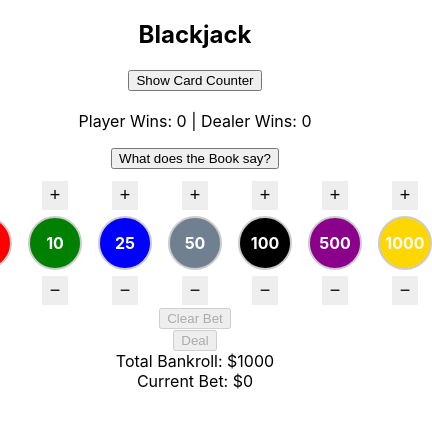
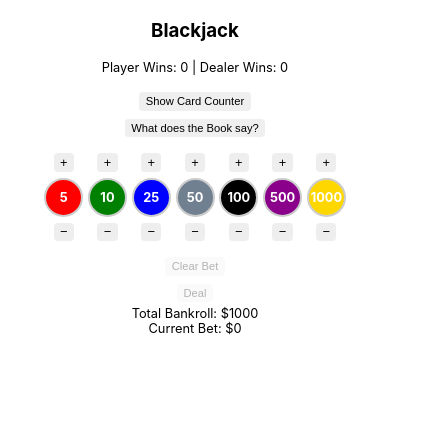
Before and after one commit to milaud/blackjack, a React (Create React App) app: page / in a window 390 px wide. Shown: the top 428 px of the page, 432 px wide, since content can reach past the window. Built offline with nearby package versions, Linux system fonts and the light colour scheme.

Commit message:
mobile-friendly css wip

```diff
--- a/src/App.js
+++ b/src/App.js
@@ -6,7 +6,7 @@ function App() {
 
   return (
     <div>
-      <h2>Blackjack</h2>
+      <h3>Blackjack</h3>
       <GameBoard numberOfDecks={numberOfDecks}/>
     </div>
   );
--- a/src/components/BetControls/BetControls.jsx
+++ b/src/components/BetControls/BetControls.jsx
@@ -10,7 +10,7 @@ export default function BetControls({
     const betOptions = [5, 10, 25, 50, 100, 500, 1000];
 
     return (
-        <div className="bet-controls">
+        <div className="chip-controls">
             <div className="chips-row">
                 {betOptions.map((amount) => (
                     <Chip
--- a/src/components/BookModal/Book.css
+++ b/src/components/BookModal/Book.css
@@ -2,14 +2,18 @@
   position: fixed;
   top: 0;
   left: 0;
-  width: 100vw;
-  height: 100vh;
+  /* width: 100vw; */
+  /* height: 100vh; */
   background-color: rgba(0, 0, 0, 0.6);
   display: flex;
   align-items: center;
   justify-content: center;
   z-index: 1000;
   /* padding: 1rem; */
+  width: 100%;
+  border-collapse: collapse;
+  font-size: 0.75rem; /* Smaller font for mobile */
+  table-layout: fixed;
 }
 
 .modal-box {
@@ -23,6 +27,7 @@
   box-shadow: 0 10px 25px rgba(0, 0, 0, 0.25);
   position: relative;
   animation: fadeIn 0.3s ease-out;
+  overflow-x: auto;
 }
 
 .modal-header {
@@ -49,21 +54,22 @@
   cursor: pointer;
 }
 
-.modal-image {
+.container {
+  display: flex;
+  flex-direction: column;
+  align-items: center;
+  padding: 1rem;
+}
+
+/* .modal-image {
   width: 100%;
   height: auto;
   border-radius: 8px;
-}
+} */
 
 @keyframes fadeIn {
   from { transform: translateY(20px); opacity: 0; }
   to { transform: translateY(0); opacity: 1; }
-}
-
-.container {
-  font-family: Arial, sans-serif;
-  /* padding: 20px; */
-
 }
 
 .legend {
@@ -112,7 +118,8 @@ table {
   border-collapse: collapse;
   margin: 20px 0;
   width: 100%;
-  max-width: 800px;
+  max-width: 100%;
+  font-weight: bold;
   /* overflow-x: auto;
   display: block; */
 }
@@ -132,8 +139,9 @@ caption {
 
 th, td {
   border: 1px solid #444;
-  padding: 8px;
+  padding: 4px;
   text-align: center;
+  word-wrap: break-word;
 }
 
 th {
@@ -141,8 +149,6 @@ th {
 }
 
 td {
-  font-weight: bold;
-  font-family: monospace;
 }
 
 /* Color coding */
@@ -153,6 +159,21 @@ td {
 
 /* For very small devices */
 @media screen and (max-width: 600px) {
+  .modal-box {
+    /* width: 95%; */
+    max-height: 90vh;
+    overflow-y: auto;
+    font-size: 0.6rem;
+  }
+
+  .modal-header h2 {
+    font-size: 1rem;
+  }
+
+  .close-button {
+    font-size: 1.2rem;
+  }
+
   .legend {
     font-size: 0.85em;
   }
--- a/src/components/GameBoard/GameBoard.jsx
+++ b/src/components/GameBoard/GameBoard.jsx
@@ -77,10 +77,12 @@ export default function GameBoard({ numberOfDecks }) {
     };
 
     return (
-        <div className="game_board">
-            <CardCounter countCards={countCards} runningCount={runningCount} trueCount={trueCount} shoeCount={shoe.length} toggleCountCards={toggleCountCards} />
+        <div>
+            <div className='game_info'>
                 <Message dictionary={resultMessage} />
                 <p>Player Wins: {playerWins} | Dealer Wins: {dealerWins}</p>
+            </div>
+            <CardCounter countCards={countCards} runningCount={runningCount} trueCount={trueCount} shoeCount={shoe.length} toggleCountCards={toggleCountCards} />
             <div className='book_items'>
                 <button onClick={() => setShowBook(true)}>What does the Book say?</button>
                 <Book
@@ -89,6 +91,8 @@ export default function GameBoard({ numberOfDecks }) {
                     onClose={() => setShowBook(false)}
                 />
             </div>
+            <div className="game_board">
+                <div className='bet_controls'>
                     {!betPlaced && (
                         <BetControls
                             playerMoney={playerMoney}
@@ -99,13 +103,13 @@ export default function GameBoard({ numberOfDecks }) {
                             onConfirmBet={handleDealClick}
                         />
                     )}
-            <div>
                     {gamePhase === GamePhases.GAME_OVER && !deckCleared && <button onClick={clearDeck}>Clear Deck</button>}
                     {(gamePhase === GamePhases.START || gamePhase === GamePhases.GAME_OVER)
                         &&
                         <button onClick={handleDealClick} disabled={playerBet === 0}>Deal</button>}
+                </div>
                 {(!deckCleared && gamePhase !== GamePhases.START) && (
-                    <div>
+                    <div className='hands'>
                         <div>
                             <h3>Dealer's Hand</h3>
                             <PlayerHand hand={dealerHand} isDealer={true} showDealerCard={!showDealerCard} />
@@ -114,6 +118,7 @@ export default function GameBoard({ numberOfDecks }) {
                             <h3>Player's Hand</h3>
                             <p>Total Bets: ${playerBet}</p>
                             <div className='player_hands'>
+                            {/* <div> */}
                                 {playerHands.map((hand, i) => (
                                     <PlayerHand key={i} hand={hand.cards} bet={hand.bet} activeHand={playerHands.length > 1 && activeHandIndex === i} />
                                 ))}
@@ -129,11 +134,11 @@ export default function GameBoard({ numberOfDecks }) {
                         {canSplit && <button onClick={handleSplit}>Split</button>}
                     </div>
                 )}
+            </div>
             <div className='player_bank_info'>
                 <span>Total Bankroll: ${playerMoney}</span>
                 {(gamePhase === GamePhases.START || gamePhase === GamePhases.GAME_OVER) && <span>Current Bet: ${playerBet}</span>}
             </div>
         </div>
-        </div>
     );
 }
--- a/src/components/PlayerHand/PlayerHand.jsx
+++ b/src/components/PlayerHand/PlayerHand.jsx
@@ -6,7 +6,7 @@ Status: 0=playing/push, 1=win, -1=loss
 */
 export default function PlayerHand({ hand, bet, status=0, activeHand = false, showDealerCard = false, isDealer = false }) {
   return (
-      <div className="hand" style={{marginBottom: '1rem', border: !isDealer && activeHand ? '2px solid blue' : 'none' }}>
+      <div className="hand" style={{border: !isDealer && activeHand ? '2px solid blue' : 'none' }}>
         {hand.map((card, index) => (
           <Card
             key={index}
--- a/src/index.css
+++ b/src/index.css
@@ -12,6 +12,28 @@ body {
   font-family: source-code-pro, Menlo, Monaco, Consolas, 'Courier New',
     monospace;
 } */
+
+button {
+  padding: 0.4rem 0.8rem;
+  margin: 0.25rem;
+  border: none;
+  border-radius: 4px;
+  /* background-color: #333; */
+  /* color: white; */
+  font-size: 0.9rem;
+}
+
+button:hover:active {
+  background-color: #555;
+  cursor: pointer;
+}
+
+.game_board {
+  width: auto;
+  /* max-width: 1200px; */
+  margin: 0 auto;
+  /* padding: 1rem; */
+}
 
 .player_hands {
   display: inline-flex;
@@ -30,7 +52,7 @@ body {
 .chips-row {
   display: flex;
   justify-content: center;
-  margin-top: 10px;
+  margin: 8px;
 }
 
 .chip-container {
@@ -70,3 +92,88 @@ body {
 .chip-100 { background-color: black; }
 .chip-500 { background-color: darkmagenta; }
 .chip-1000 { background-color: gold; }
+
+/* Tablet screens */
+@media (max-width: 768px) {
+  /* .game_board {
+    padding: 0.5rem;
+  } */
+
+  button {
+    font-size: 0.8rem;
+    padding: 0.3rem 0.6rem;
+  }
+
+  h2 {
+    font-size: 1.2rem;
+  }
+
+  .modal-box {
+    width: 95%;
+    max-height: 90vh;
+    overflow-y: auto;
+  }
+
+  .strategy-table th,
+  .strategy-table td {
+    font-size: 0.6rem;
+    padding: 2px;
+  }
+}
+
+/* Mobile screens */
+@media (max-width: 480px) {
+  p, span {
+      font-size: 0.8rem;
+    }
+  .game_info {
+    h2{
+      font-size: 1rem;
+    }
+  }
+  button {
+    font-size: 0.7rem;
+    padding: 0.2rem 0.4rem;
+  }
+
+  .modal-header h2 {
+    font-size: 1rem;
+  }
+
+  .close-button {
+    font-size: 1.2rem;
+  }
+
+  .hands {
+    h3 {
+      font-size: 0.8em;
+    }
+    strong {
+      font-size: 0.8em;
+    }
+    /* flex-direction: column; */
+    /* align-items: center; */
+  }
+
+  .hand span {
+    width: 45px;
+    height: 67.5px;
+    font-size: 10px;
+  }
+
+  .chip-container {
+    flex-direction: column;
+    margin: 0.15rem;
+  }
+
+  .chip-circle {
+    width: 35px;
+    height: 35px;
+    font-size: 0.8rem;
+  }
+
+  .chip-button {
+    font-size: 0.8rem;
+    padding: 0.1rem 0.4rem;
+  }
+}
```
Lines whose indentation alone changed are shown as unchanged.
